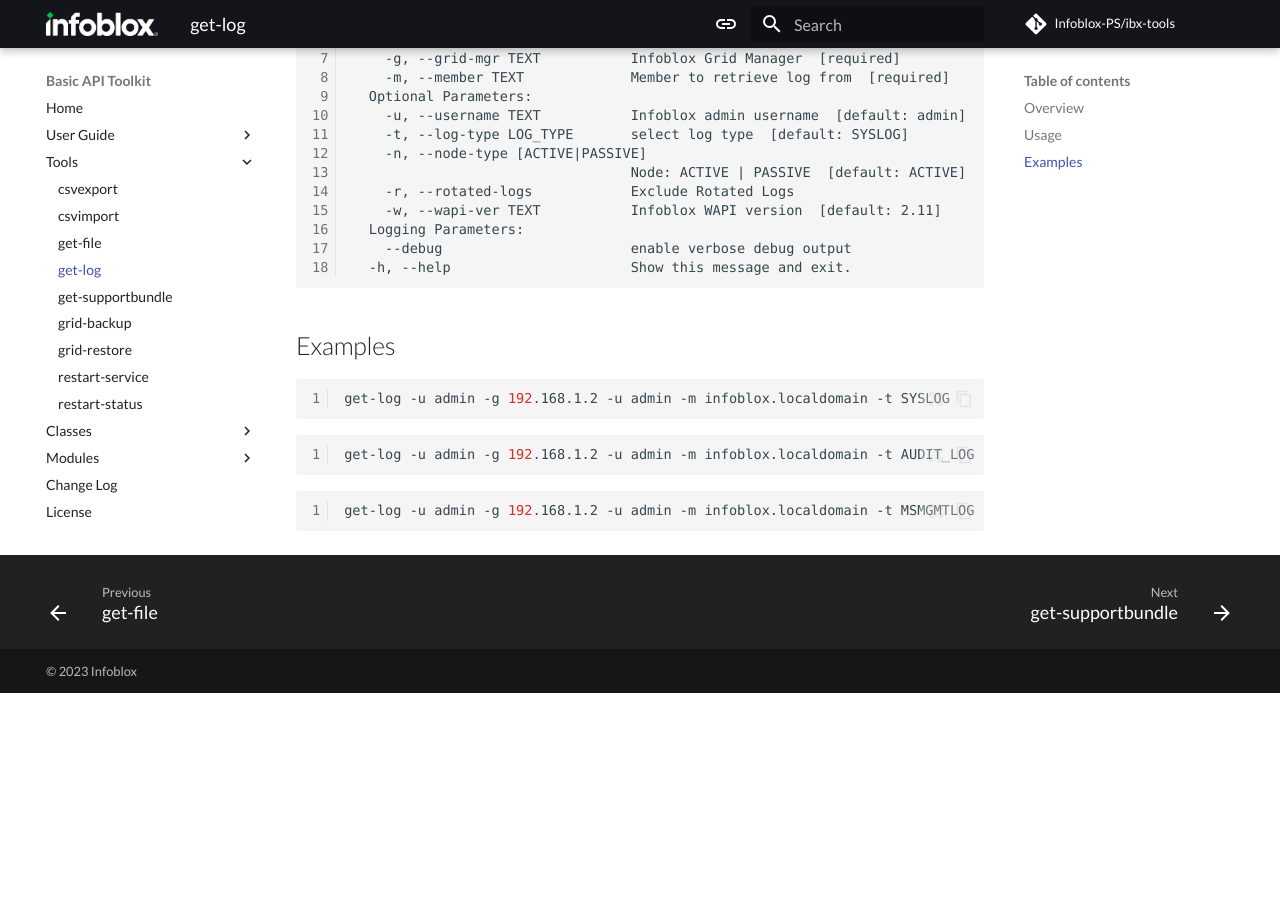
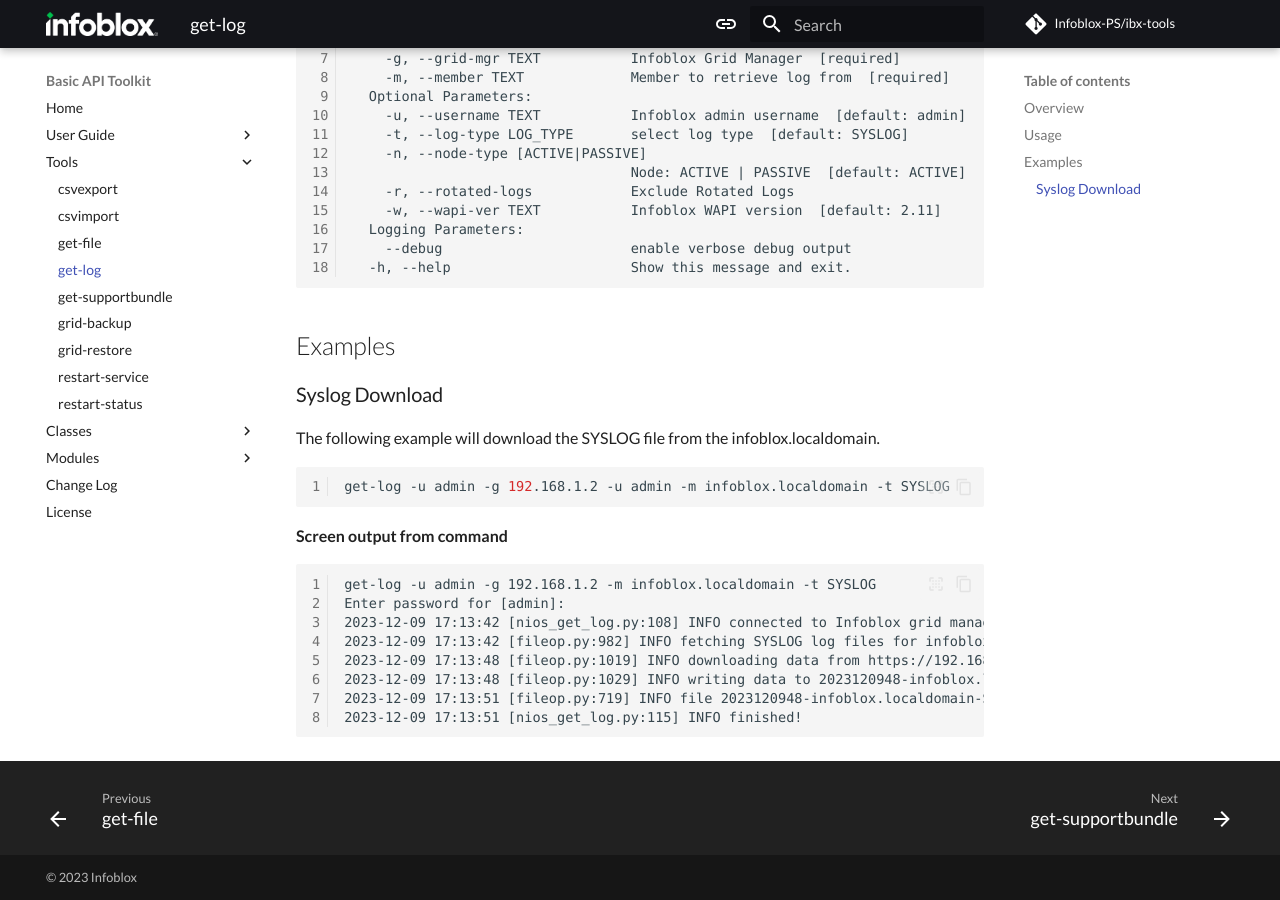
Before and after one commit to Infoblox-PS/ibx-sdk, an MkDocs documentation site: the page built from docs/examples/get_log.md, in a window 1280 px wide and 900 px high, scrolled down 602 px. Built offline with MkDocs 1.6.1 and Material for MkDocs 9.7.7, drawn with Linux system fonts in a browser that asks for light colours; some web fonts are replaced; comment, search, counter and statistics services are not loaded; before the commit the page ends 1295 px from its top, so only the background shows below that.

Commit message:
Update documentation with command examples
This update enhances the documentation with examples of command usage for downloading different types of configuration files (DNS, DHCP, DHCPV6 configurations, and DNS stats). It also includes respective screen outputs and a caveat regarding the download of non-existent files.

````diff
--- a/docs/examples/get_log.md
+++ b/docs/examples/get_log.md
@@ -35,14 +35,24 @@
 
 ## Examples
 
+### Syslog Download
+
+The following example will download the SYSLOG file from the infoblox.localdomain.
+
 ```sh
 get-log -u admin -g 192.168.1.2 -u admin -m infoblox.localdomain -t SYSLOG
 ```
 
-```sh
-get-log -u admin -g 192.168.1.2 -u admin -m infoblox.localdomain -t AUDIT_LOG
+**Screen output from command**
+
+```text
+get-log -u admin -g 192.168.1.2 -m infoblox.localdomain -t SYSLOG
+Enter password for [admin]:
+2023-12-09 17:13:42 [nios_get_log.py:108] INFO connected to Infoblox grid manager 192.168.1.2
+2023-12-09 17:13:42 [fileop.py:982] INFO fetching SYSLOG log files for infoblox.localdomain
+2023-12-09 17:13:48 [fileop.py:1019] INFO downloading data from https://192.168.1.2/http_direct_file_io/req_id-DOWNLOAD-1209231342096359/sysLog.tar.gz
+2023-12-09 17:13:48 [fileop.py:1029] INFO writing data to 2023120948-infoblox.localdomain-SYSLOG.tgz file
+2023-12-09 17:13:51 [fileop.py:719] INFO file 2023120948-infoblox.localdomain-SYSLOG.tgz download complete
+2023-12-09 17:13:51 [nios_get_log.py:115] INFO finished!
+
 ```
-
-```sh
-get-log -u admin -g 192.168.1.2 -u admin -m infoblox.localdomain -t MSMGMTLOG
-```
````
Also changed, not shown: docs/examples/get_file.md (+5 -5 lines), 1 other file.
